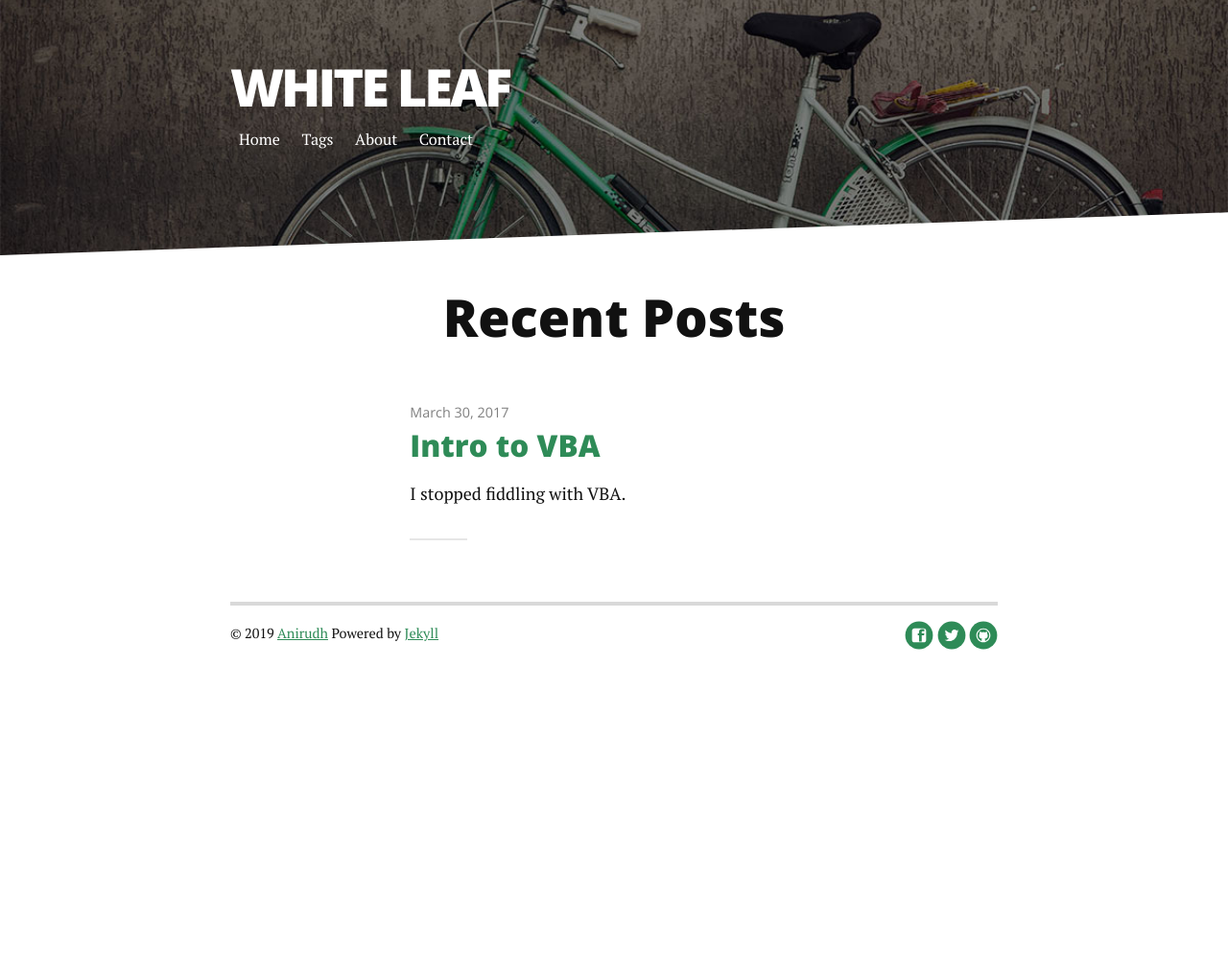
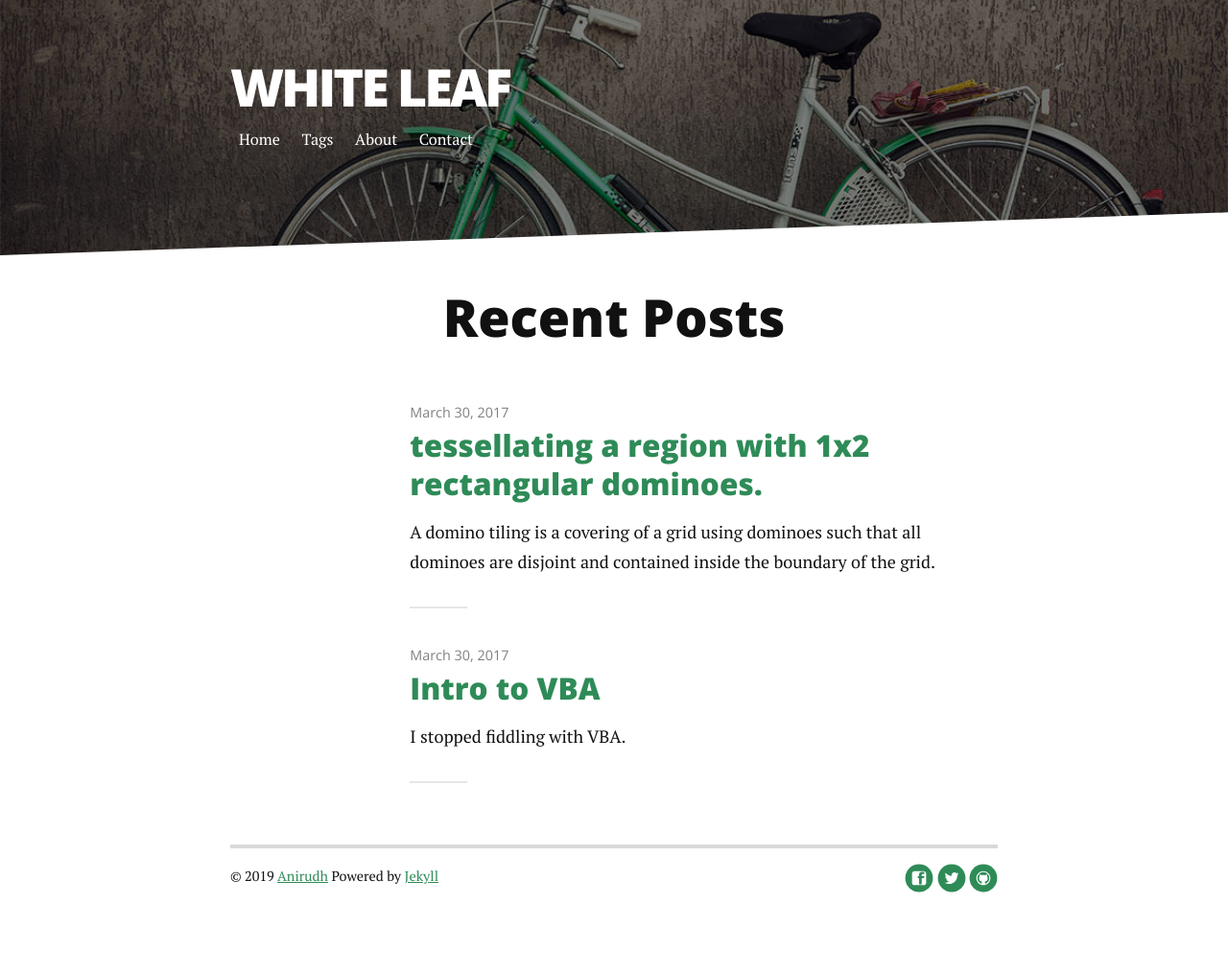
Before and after one commit to anirudh708/anirudh708.github.com, a Jekyll site: the page built from index.html, in a window 1280 px wide. Shown: the whole page at 96% size. Built offline with Jekyll 4.4.1, drawn with Linux system fonts in a browser that asks for light colours; nearby versions of some CDN libraries; Markdown is read by kramdown in place of the engine named in the settings; the list of posts is cut into pages by our own code; before the commit the page ends 900 px from its top, so only the background shows below that.

Commit message:
Starting a new post

```diff
--- /dev/null
+++ b/_posts/2019-10-22-tessellating-dominoes.markdown
@@ -0,0 +1,8 @@
+---
+layout: post
+title:  "tessellating a region with 1x2 rectangular dominoes."
+date:   2017-03-30
+tags: [algorithms, math]
+---
+
+A domino tiling is a covering of a grid using dominoes such that all dominoes are disjoint and contained inside the boundary of the grid.
```
Also changed, not shown: about.md (+2 -3 lines).
